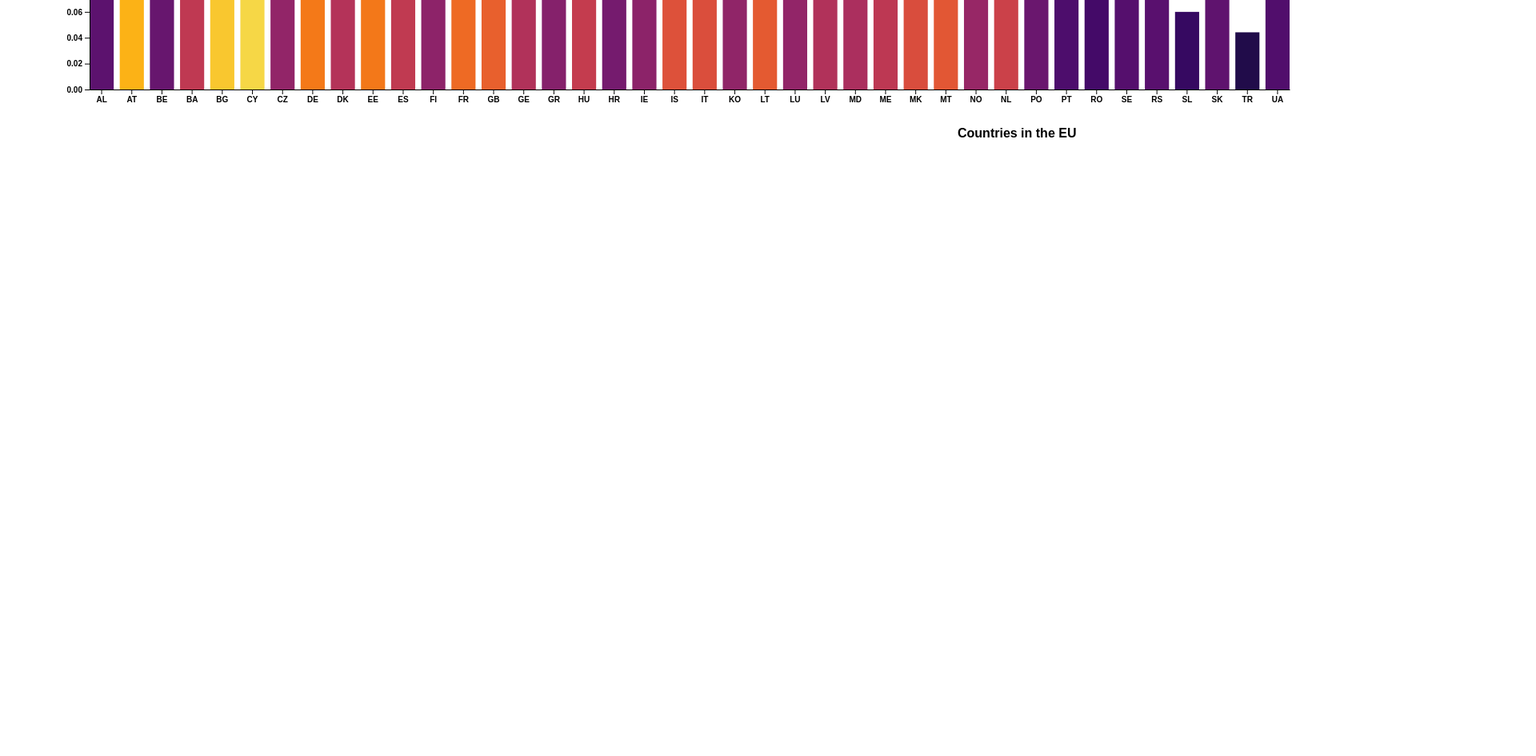
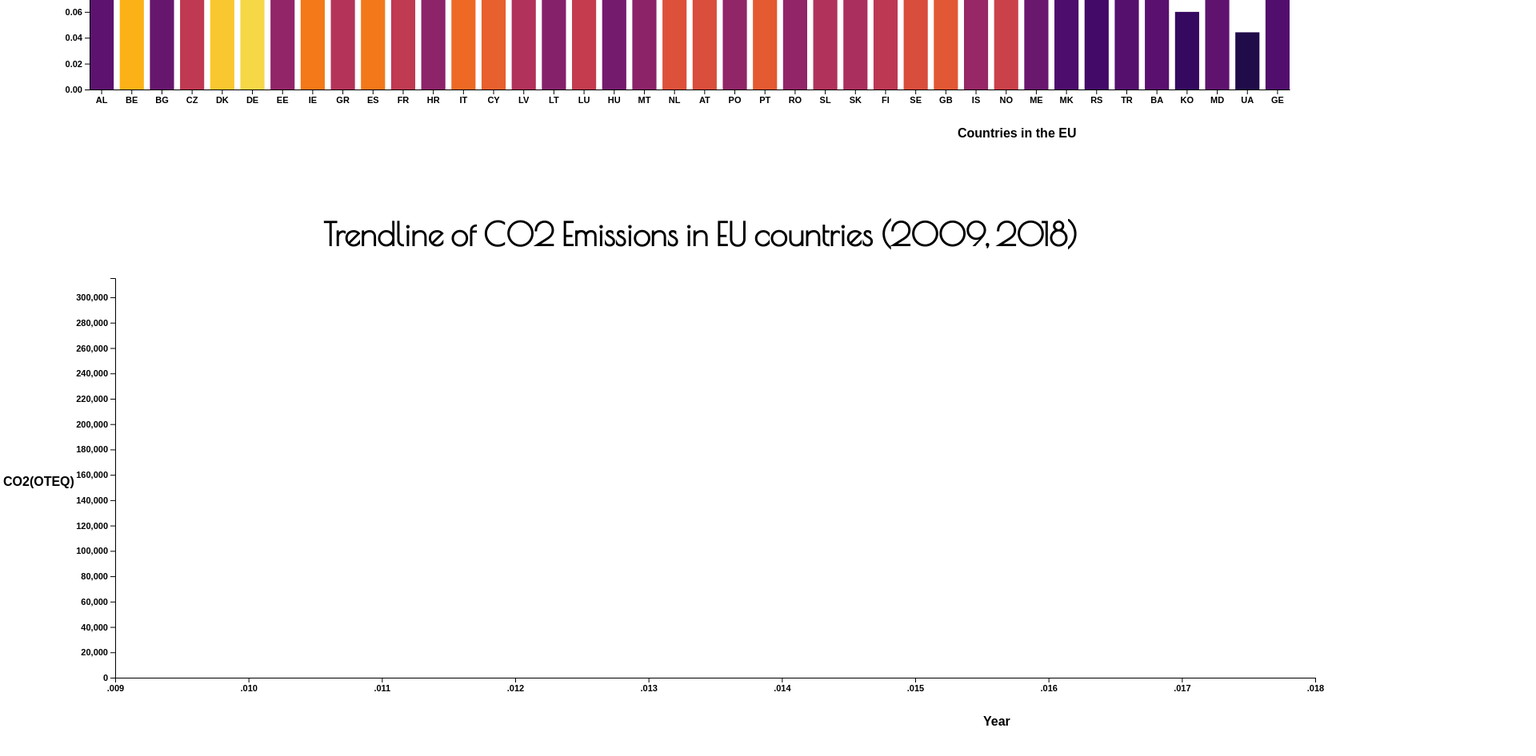
Before and after one commit to Tzaimun/d3-kwh-cost, a plain HTML site: page index.html in a window 1280 px wide. Shown: the part 500-1446 px from the top of the page at 80% size, 1920 px wide, since content can reach past the window. Before the commit the page ends 800 px from the top, so only its background shows below. Drawn offline with nearby package versions, Linux system fonts and the light colour scheme.

Commit message:
finished bar

```diff
--- a/index.html
+++ b/index.html
@@ -11,8 +11,15 @@
 	<body>
 		<script src="script.js"></script>
 		<div class='container'>
-			<div class="bar-div">
+			<div class="bar-div grid-box">
 				<svg class="bar-chart" style="height:600px;width:1920px;"></svg>
+				<div id="tooltip" class="hidden" style="left:0px; top: 500px;">
+				    <p><strong><span id="name">Important Label Heading</span></strong></p>
+				    <p><span id="value">100</span> € / kWh</p>
+				</div>
+			</div>
+			<div class="line-div grid-box">
+				<svg class="line-chart" style="height: 600px; width: 1920px;"></svg>
 				<div id="tooltip" class="hidden" style="left:0px; top: 500px;">
 				    <p><strong><span id="name">Important Label Heading</span></strong></p>
 				    <p><span id="value">100</span> € / kWh</p>
--- a/script.js
+++ b/script.js
@@ -3,16 +3,16 @@ let dataset = []
 
 //Dit is de class die gebruikt wordt in de uiteindelijke dataset. Deze class wordt aangeroepen per land, zoals de naam al sugereert. Hierdoor krijg ik een array met compacte objects met alleen de nodige data.
 class Country {
-  constructor(price_hh_data, eoteq_data, cc_data, iteration) {
+  constructor(price_hh_data, eoteq_data, iteration) {
     this.country = price_hh_data[iteration].GEO
     this.kWh_price = parseFloat(price_hh_data[iteration].Value)
     this.line_data = []
     for (let i = 0; i < eoteq_data[iteration].values.length; i++) {   //Hier maak ik een genestte array voor line_data. Hierdoor kan ik een line chart maken met dezelfde dataset als de bar chart
-      let year = parseInt(eoteq_data[iteration].values[i].TIME)
+      let year = eoteq_data[iteration].values[i].TIME
       let co2_value = parseFloat(eoteq_data[iteration].values[i].Value.replace(/[,]/g, ''))
       this.line_data.push({year, co2_value})
     }
-    this.ISO_2 = cc_data[iteration].alpha_2
+    this.ISO_2 = price_hh_data[iteration].countrycode
   }
 }
 
@@ -99,11 +99,87 @@ function barChart(dataset) {
     .text('Countries in the EU')
   //titel
   main_svg.append('text')
-    .attr('class', 'bar-title')
+    .attr('class', 'graph-title')
     .attr('transform', 'translate(' + 1/5*w + ',' + 0 + ')')
     .text('Cost of kWh per country in the EU.')
 }
 
+function lineChart(dataset) {
+  const bar_padding = 40;
+  const h = 500;
+  const w = 1500;
+  var xMax = d3.max(dataset, function(d) {
+    return d3.max(d.line_data, function(f) {
+      return f.year
+    })
+  })
+  var xMin = d3.min(dataset, function(d) {
+    return d3.min(d.line_data, function(f) {
+      return f.year
+    })
+  })
+  var yMax = d3.max(dataset, function(d) {
+    return d3.max(d.line_data, function(f) {
+      return f.co2_value
+    })
+  })
+  console.log(xMax)
+  let xScale = d3.scaleTime()
+    .domain([xMin, xMax])
+    .range([0, w])
+  console.log(xScale(2016))
+  let yScale = d3.scaleLinear()
+    .domain([0, yMax])
+    .range([h, 0]);
+  let xAxis = d3.axisBottom(xScale)
+  let yAxis = d3.axisLeft(yScale)
+
+  let line = d3.line()
+      .defined(d => !isNaN(d))
+      .x(d => xScale(d.line_data.year) )
+      .y(d => yScale(d.line_data.co2_value) );
+
+  let main_svg = d3.select('.line-chart')
+
+
+  main_svg.selectAll('g')
+    .data(dataset, d => d.line_data)
+    .enter()
+    .append('g')
+    .selectAll('path')
+      .data(d => d.line_data)
+      .enter()
+      .append('path')
+      .attr('d', d3.line()
+            .x(function(d) {
+                console.log(d)
+                console.log(xScale(d.year))
+              return xScale(d.year)})
+            .y(d => yScale(d.co2_value))
+      );
+  //Axes
+  main_svg.append('g')
+    .attr('transform', 'translate(' + bar_padding + ',' + (h+bar_padding) + ')')
+    .call(xAxis)
+
+  main_svg.append('g')
+    .attr('transform', 'translate(' + bar_padding + ',' + bar_padding + ')')
+    .call(yAxis);
+  main_svg.append('text')
+    .attr('class', 'x-label')
+    .attr('transform', 'translate(' + 3/4*w + ',' + (h+0.2*h) + ')')
+    .text('Year')
+  main_svg.append('text')
+    .attr('class', 'y-label')
+    .attr('transform', 'translate(' + -2.5*bar_padding + ',' + (h/3)*1.8 + ')')
+    .text('CO2(OTEQ)')
+  //titel
+  main_svg.append('text')
+    .attr('class', 'graph-title')
+    .attr('transform', 'translate(' + 1/5*w + ',' + 0 + ')')
+    .text('Trendline of CO2 Emissions in EU countries (2009, 2018)')
+
+}
 
 //Data aanroepen met een promise, en dan gebruiken.
 Promise.all([
@@ -133,7 +209,7 @@ Promise.all([
     for (let i = 0; i < files[2].length; i++) {
       for (let j = 0; j < price_hh_data.length; j++) {
         if(files[2][i].name == price_hh_data[j].GEO) {
-          cc_data.push(files[2][i])
+          price_hh_data[j].countrycode = files[2][i].alpha_2
         }
       }
     }
@@ -141,13 +217,12 @@ Promise.all([
     //console.log(cc_data)
     //Hier maak ik de uiteindelijke array waarbij de twee bovenstaande arrays worden gecombineerd. Ik gebruik hiervoor een class. Deze class staat helemaal bovenaan.
     for (let i = 0; i < price_hh_data.length; i++) {
-      dataset.push(new Country(price_hh_data, eoteq_data, cc_data, i))
+      dataset.push(new Country(price_hh_data_sorted, eoteq_data, i))
     }
-
-    //Sorteer de dataset
-    //console.log(dataset)
+    console.log(dataset)
     //Ik gebruik functies zodat het makkelijker is om 2 charts in 1 pagina te hebben, zonder dat ik last heb van functies die over elkaar heen schrijven (denk aan scales etc)
     barChart(dataset)
+    lineChart(dataset)
     //Voor als er iets mis gaat in de promise, dan wordt de gebruiker hiervan gewaarschuwd.
 
 })/*.catch(err =>  {
--- a/style.css
+++ b/style.css
@@ -23,6 +23,10 @@
   padding: 5% 0 0 5%;
   overflow: visible;
 }
+.line-chart {
+  overflow: visible;
+  padding: 0 0 0 5%;
+}
 
 
 #tooltip.hidden {
@@ -35,19 +39,39 @@
     font-size: 16px;
     line-height: 20px;
 }
+
 #name {
 	color: #e57b0b;
 }
+
 #value {
 	color: #4d9707;
 }
 
-.bar-title {
+.graph-title {
 	font-size: 2.5em;
 	font-family: 'Poiret One'!important ;
+}
+
+.line-chart text {
+    font-family: sans-serif;
+    font-weight: bold;
+}
+
+.line-chart g text {
+    font-size: 11px;
 }
 
 .bar-chart text {
 	font-family: sans-serif;
 	font-weight: bold;
 }
+
+.bar-chart g text {
+    font-size: 11px;
+}
+
+.grid-box {
+    display: grid;
+    height: 800px;
+}
```
